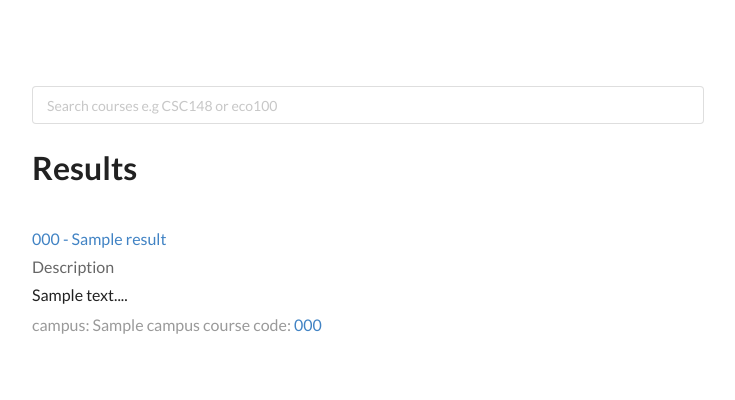
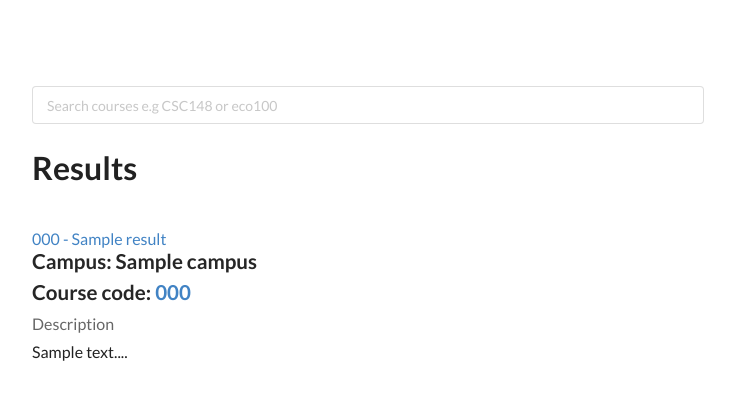
Before and after one commit to BetterPlanner/BetterPlanner-uoft, a Flask app: template templates/search_result.html in a window 1280 px wide. Shown: the part 40-440 px from the top of the page, without its empty margins (272-1007 px from the left). Run offline with Flask 2, Linux system fonts and the light colour scheme; the template is opened without the code that fills it: most values are stand-ins (such as "Sample title", 1, 10 or a date in 2020); some libraries are stand-ins or nearby versions.

Commit message:
changing search result gui
lol

```diff
--- a/templates/search_result.html
+++ b/templates/search_result.html
@@ -21,6 +21,10 @@
                             <a id="course" href="javascript:;" onclick="document.getElementById('{{ loop.index }}').submit();">{{result['code']}} - {{result['name']}}</a>
                             <input type="hidden" name="course" value="{{result['code']}}"/>
                         </form></a>
+                          <div class="header">
+                              Campus: {{result['campus']}} <br>
+                              Course code: <label class="btn-link" for="{{result['code']}}" tabindex="0">{{result['code']}}</label>
+                          </div>
                         <div class="meta">
                           <span>Description</span>
                         </div>
@@ -28,9 +32,7 @@
                           <p>{{result['description'][0:100]}}...</p>
                         </div>
                         <div class="extra">
-                          <p>
-                              campus: {{result['campus']}} course code: <label class="btn-link" for="{{result['code']}}" tabindex="0">{{result['code']}}</label>
-                          </p>
+
                         </div>
                       </div>
                       <form id="{{ loop.index }}" action="/search" method="get"><input id="{{result['code']}}" type="submit" name="course"  value="{{result['code']}}"style="visibility: hidden;"/></form>
```
